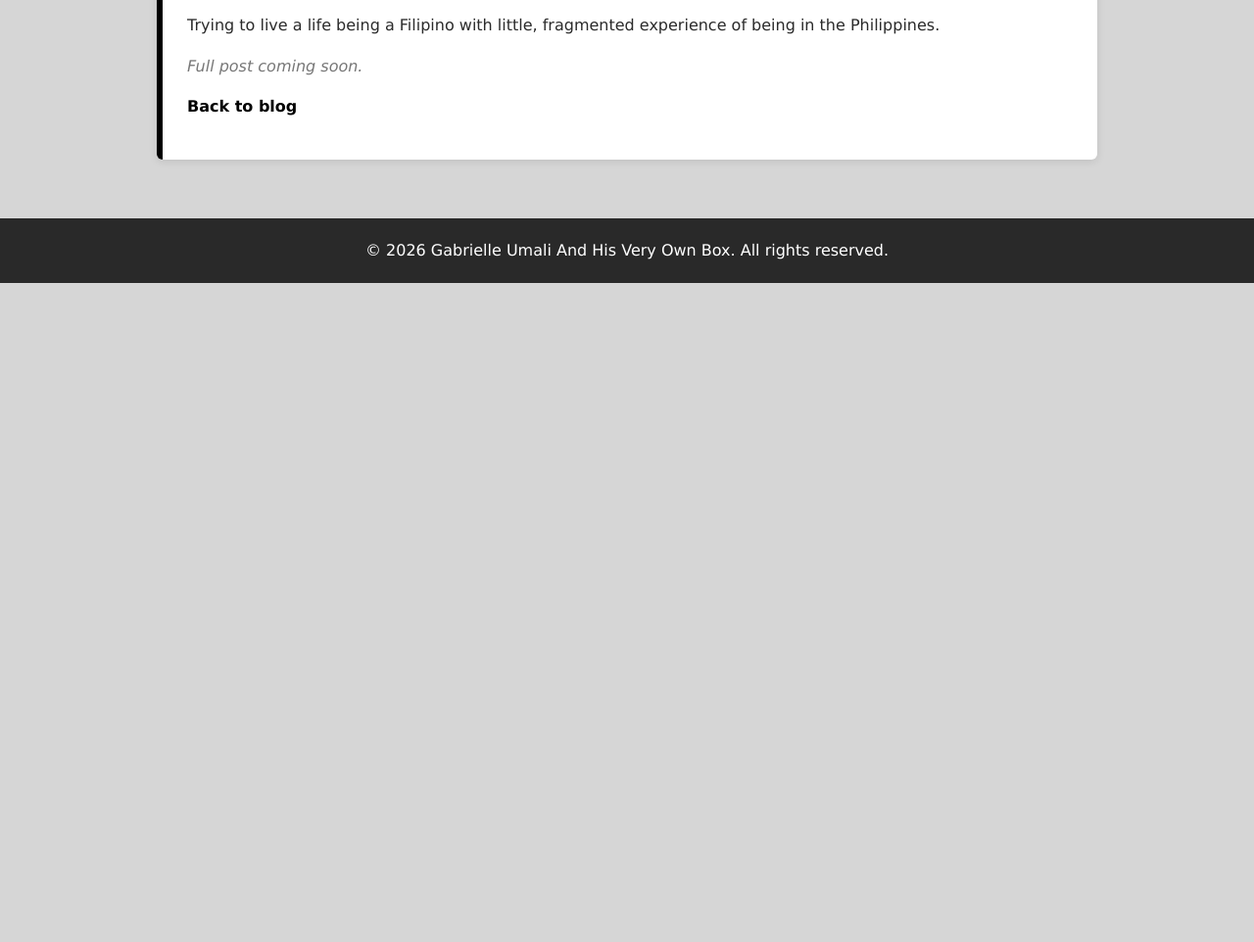
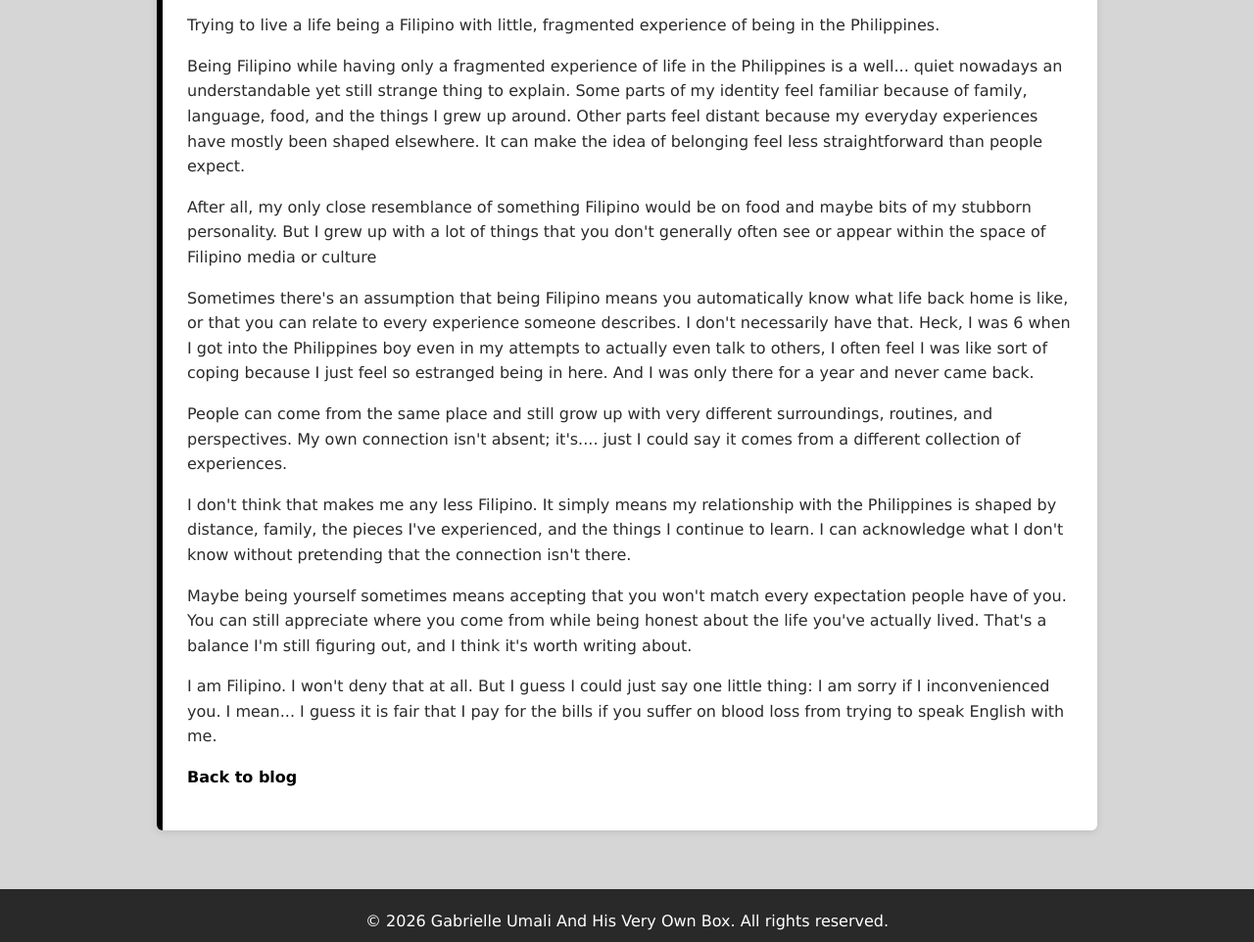
Before and after one commit to ugabriellelouise-lab/myworldmydomain, a plain HTML site: page post-3.html in a window 1280 px wide. Shown: the part 720-1682 px from the top of the page at 98% size. Before the commit the page ends 1009 px from the top, so only its background shows below. Drawn offline with Linux system fonts and the light colour scheme.

Commit message:
Add files via upload

```diff
--- a/post-3.html
+++ b/post-3.html
@@ -18,8 +18,13 @@
       <p class="date"><small>Posted on: July 11, 2026</small></p>
       <img src="https://uploads.onecompiler.io/459u7fr4s/1795253501735/P5-screen-08.jpg" alt="Characters from Persona 5 walking through Tokyo">
       <p>Trying to live a life being a Filipino with little, fragmented experience of being in the Philippines.</p>
-      <!-- EDIT: paste your full post here -->
-      <p class="note">Full post coming soon.</p>
+      <p>Being Filipino while having only a fragmented experience of life in the Philippines is a well... quiet nowadays an understandable yet still strange thing to explain. Some parts of my identity feel familiar because of family, language, food, and the things I grew up around. Other parts feel distant because my everyday experiences have mostly been shaped elsewhere. It can make the idea of belonging feel less straightforward than people expect.</p>
+<p>After all, my only close resemblance of something Filipino would be on food and maybe bits of my stubborn personality. But I grew up with a lot of things that you don't generally often see or appear within the space of Filipino media or culture</p>
+      <p>Sometimes there's an assumption that being Filipino means you automatically know what life back home is like, or that you can relate to every experience someone describes. I don't necessarily have that. Heck, I was 6 when I got into the Philippines boy even in my attempts to actually even talk to others, I often feel I was like sort of coping because I just feel so estranged being in here. And I was only there for a year and never came back.</p>
+<p>People can come from the same place and still grow up with very different surroundings, routines, and perspectives. My own connection isn't absent; it's.... just I could say it comes from a different collection of experiences.</p>
+      <p>I don't think that makes me any less Filipino. It simply means my relationship with the Philippines is shaped by distance, family, the pieces I've experienced, and the things I continue to learn. I can acknowledge what I don't know without pretending that the connection isn't there.</p>
+      <p>Maybe being yourself sometimes means accepting that you won't match every expectation people have of you. You can still appreciate where you come from while being honest about the life you've actually lived. That's a balance I'm still figuring out, and I think it's worth writing about.</p>
+<p>I am Filipino. I won't deny that at all. But I guess I could just say one little thing: I am sorry if I inconvenienced you. I mean... I guess it is fair that I pay for the bills if you suffer on blood loss from trying to speak English with me.</p>
       <p><a class="read-more" href="blog.html">Back to blog</a></p>
     </article>
   </main>
```
Also changed, not shown: me.html (+1 -3 lines), post-1.html (+5 -2 lines), post-2.html (+5 -2 lines).
